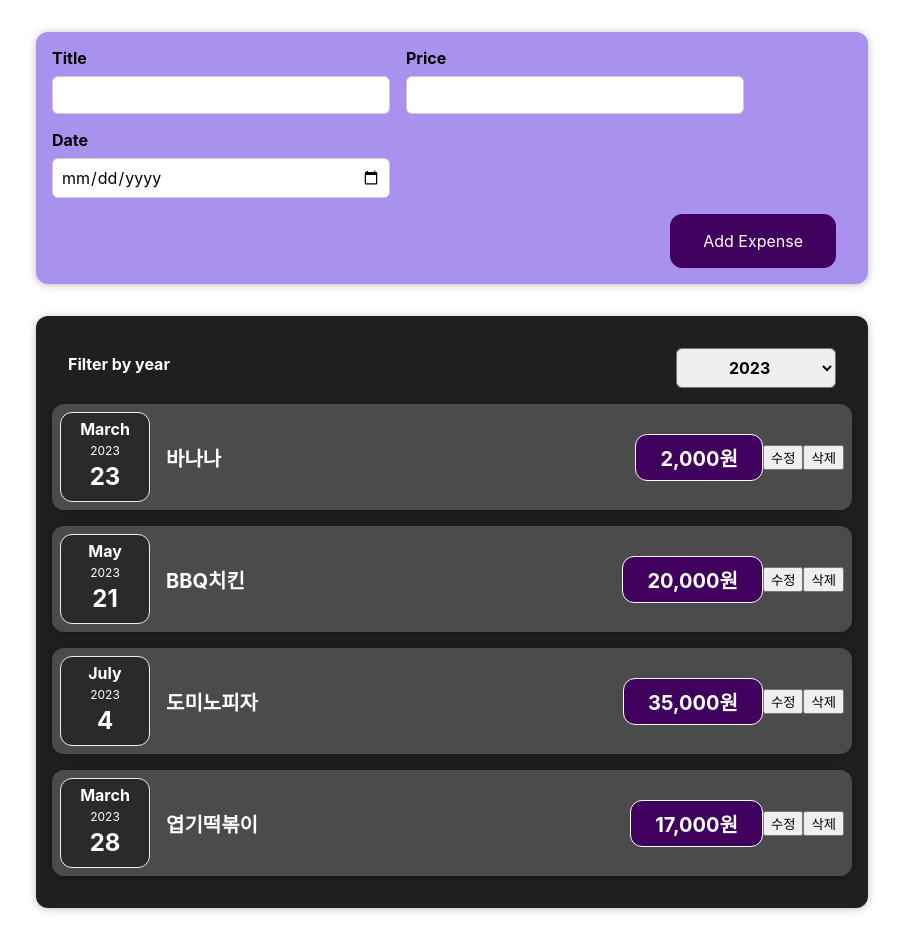
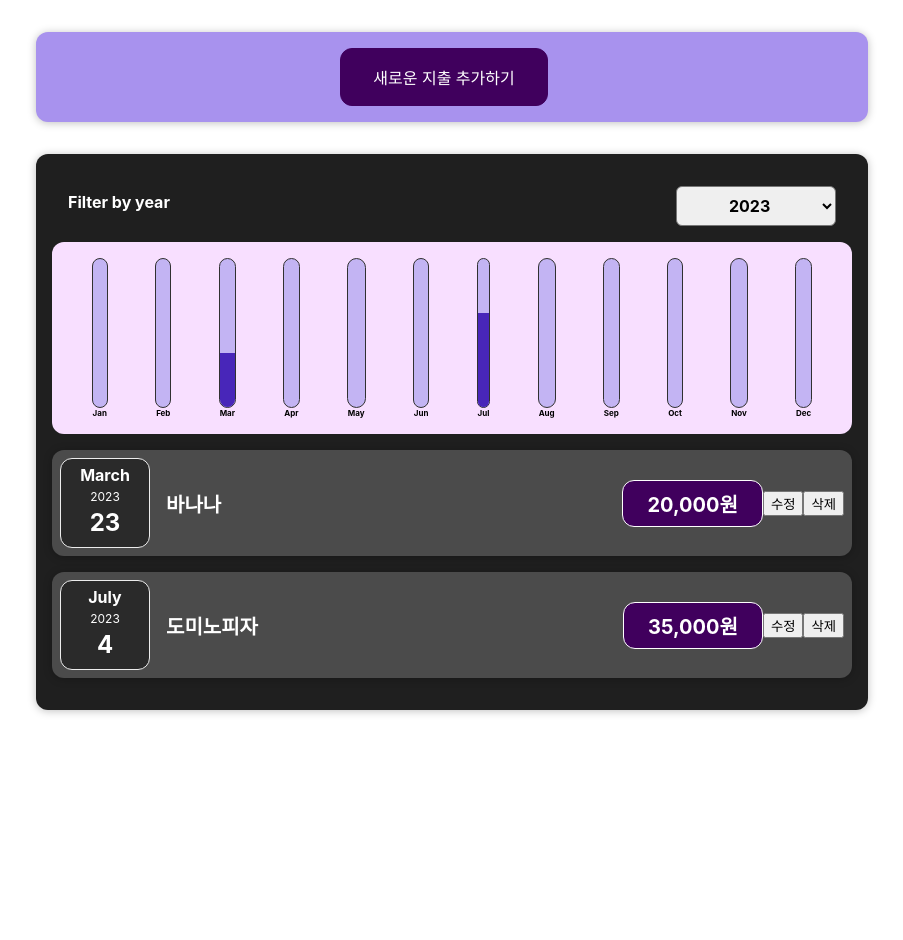
Before and after one commit to najaeseong1/react-study20231030, a React (Create React App) app: page / in a window 1280 px wide. Shown: the whole page, without its empty margins (188-1091 px from the left). After the commit the page ends 800 px from the top, so only its background shows below. Built offline with nearby package versions, Linux system fonts and the light colour scheme.

Commit message:
2023-11-02 연도별필터링, 조건부 렌더링, 차트 구현까지

```diff
--- a/src/App.js
+++ b/src/App.js
@@ -1,44 +1,58 @@
-import React from 'react';
+import React, { useState } from 'react';
 import './App.css';
 import Expenses from './components/Expenses/Expenses';
 import NewExpense from './components/NewExpense/NewExpense';
 
 const App = () => {
   //지출 항목 객체 배열
-
   const expenses = [
     {
+      id: 1,
       title: '바나나',
-      price: 2000,
+      price: 20000,
       date: new Date(2023, 3 - 1, 23),
     },
     {
+      id: 2,
       title: 'BBQ치킨',
       price: 20000,
-      date: new Date(2023, 5 - 1, 21),
+      date: new Date(2022, 5 - 1, 21),
     },
     {
+      id: 3,
       title: '도미노피자',
       price: 35000,
       date: new Date(2023, 7 - 1, 4),
     },
     {
+      id: 4,
       title: '엽기떡볶이',
       price: 17000,
-      date: new Date(2023, 3 - 1, 28),
+      date: new Date(2021, 3 - 1, 28),
     },
   ];
+
+  //지출 객체배열을 상태변수로 관리
+  const [expenseList, setExpenseList] = useState(expenses);
 
   //ExpenseForm에게 내려보낼 함수
   const addExpenseHandler = (newExpense) => {
     console.log('App 컴포넌트에서 응답함!');
-    console.log(newExpense);
+
+    const modifyExpense = {
+      ...newExpense,
+      id: expenseList[expenseList.length - 1].id + 1,
+    };
+    console.log(modifyExpense);
+
+    setExpenseList([...expenseList, modifyExpense]);
+    console.log(expenseList);
   };
 
   return (
     <>
       <NewExpense onAddExpense={addExpenseHandler} />
-      <Expenses items={expenses} />
+      <Expenses items={expenseList} />
     </>
   );
 };
--- /dev/null
+++ b/src/components/Chart/Chart.css
@@ -0,0 +1,9 @@
+.chart {
+  padding: 1rem;
+  border-radius: 12px;
+  background-color: #f8dfff;
+  text-align: center;
+  display: flex;
+  justify-content: space-around;
+  height: 10rem;
+}
--- /dev/null
+++ b/src/components/Chart/Chart.js
@@ -0,0 +1,34 @@
+import React from 'react';
+
+import ChartBar from './ChartBar';
+import './Chart.css';
+
+const Chart = ({ dataPoints }) => {
+  // 1년치 지출 총액이 필요하다! (그래야 비율을 설정할 수 있으니까!)
+  const dataPointValues = dataPoints.map((dp) => dp.value); //지출액들만 월별로 추출.
+
+  //1년치 총액
+  //a: 리턴결과에 대한 누적값, b: 배열에서 하나씩 꺼낸 값
+  const totalValue = dataPointValues.reduce((a, b) => a + b, 0); //0: 초기값
+
+  // 그 중에서 제일 지출이 높은 값
+  //   const maximumValue = Math.max(...dataPointValues);
+  //   console.log('maximum: ', maximumValue);
+
+  return (
+    <div className='chart'>
+      {dataPoints.map(({ label, value }) => {
+        return (
+          <ChartBar
+            key={label}
+            label={label}
+            currentValue={value}
+            maxValue={totalValue}
+          />
+        );
+      })}
+    </div>
+  );
+};
+
+export default Chart;
--- /dev/null
+++ b/src/components/Chart/ChartBar.css
@@ -0,0 +1,30 @@
+.chart-bar {
+  height: 100%;
+  display: flex;
+  flex-direction: column;
+  align-items: center;
+}
+
+.chart-bar__inner {
+  height: 100%;
+  width: 100%;
+  border: 1px solid #313131;
+  border-radius: 12px;
+  background-color: #c3b4f3;
+  overflow: hidden;
+  display: flex;
+  flex-direction: column;
+  justify-content: flex-end;
+}
+
+.chart-bar__fill {
+  background-color: #4826b9;
+  width: 100%;
+  transition: all 0.3s ease-out;
+}
+
+.chart-bar__label {
+  font-weight: bold;
+  font-size: 0.5rem;
+  text-align: center;
+}
--- /dev/null
+++ b/src/components/Chart/ChartBar.js
@@ -0,0 +1,26 @@
+import React from 'react';
+
+import './ChartBar.css';
+
+const ChartBar = ({ label, currentValue, maxValue }) => {
+  let barFillHeight = '0%';
+
+  if (maxValue > 0) {
+    const percentage = (currentValue / maxValue) * 100;
+    barFillHeight = percentage + '%';
+  }
+
+  return (
+    <div className='chart-bar'>
+      <div className='chart-bar__inner'>
+        <div
+          className='chart-bar__fill'
+          style={{ height: barFillHeight }}
+        ></div>
+      </div>
+      <div className='chart-bar__label'>{label}</div>
+    </div>
+  );
+};
+
+export default ChartBar;
--- /dev/null
+++ b/src/components/Expenses/ExpenseChart.js
@@ -0,0 +1,34 @@
+import React from 'react';
+
+import Chart from '../Chart/Chart';
+
+const ExpenseChart = ({ expenses }) => {
+  const chartDataPoints = [
+    { label: 'Jan', value: 0 },
+    { label: 'Feb', value: 0 },
+    { label: 'Mar', value: 0 },
+    { label: 'Apr', value: 0 },
+    { label: 'May', value: 0 },
+    { label: 'Jun', value: 0 },
+    { label: 'Jul', value: 0 },
+    { label: 'Aug', value: 0 },
+    { label: 'Sep', value: 0 },
+    { label: 'Oct', value: 0 },
+    { label: 'Nov', value: 0 },
+    { label: 'Dec', value: 0 },
+  ];
+
+  // 선택년도의 모든 지출데이터를 꺼내서 월을 추출하면서
+  // 해당 월의 지출액을 chartDataPoints의 월 value에 누적.
+  expenses.forEach((exp) => {
+    // 이 월 정보는 실제 월에서 1이 빠져있다.
+    const expenseMonth = exp.date.getMonth();
+    const expensePrice = exp.price;
+
+    chartDataPoints[expenseMonth].value += expensePrice;
+  });
+
+  return <Chart dataPoints={chartDataPoints} />;
+};
+
+export default ExpenseChart;
--- a/src/components/Expenses/Expenses.css
+++ b/src/components/Expenses/Expenses.css
@@ -7,3 +7,10 @@
   border-radius: 12px;
   box-shadow: 0 1px 8px rgba(0, 0, 0, 0.25);
 }
+
+.expenses p {
+  color: #fff;
+  font-size: 1.5rem;
+  font-weight: 700;
+  text-align: center;
+}
--- a/src/components/Expenses/Expenses.js
+++ b/src/components/Expenses/Expenses.js
@@ -1,34 +1,62 @@
-import React from 'react';
+import React, { useState } from 'react';
 import ExpenseItem from './ExpenseItem';
 import './Expenses.css';
 import ExpensesFilter from './ExpensesFilter';
 import Card from '../UI/Card';
+import ExpenseChart from './ExpenseChart';
 
 const Expenses = ({ items }) => {
+  console.log('items:', items);
+  // 선택된 연도 상태값 관리
+  const [filteredYear, setFilteredYear] = useState(
+    new Date().getFullYear().toString()
+  );
+
+  // 자식 컴포넌트 ExpensesFilter에 있는 선택 연도를 끌어올리는 함수
   const filterChangeHandler = (selectedYear) => {
-    console.log('Expenses: ', selectedYear);
+    // console.log('Expenses: ', selectedYear);
+    setFilteredYear(selectedYear);
   };
 
   // ExpenseItem을 동적 렌더링하기
-  const iterateExpenseItem = () => {
-    // 자바스크립트 배열의 메서드: map(배열 요소에 적용할 함수)
-    // 콜백 함수의 매개값으로 배열의 요소가 하나씩 전달됨.
-    // 콜백 함수는 배열 요소의 개수만큼 반복됨.
-    // map의 리턴값: 함수가 적용된 각 요소가 담긴 새로운 배열이 리턴됨.
-    return items.map((item) => (
+  // const iterateExpenseItem = () => {
+  //   // 자바스크립트 배열의 메서드: map(배열 요소에 적용할 함수)
+  //   // 콜백 함수의 매개값으로 배열의 요소가 하나씩 전달됨.
+  //   // 콜백 함수는 배열 요소의 개수만큼 반복됨.
+  //   // map의 리턴값: 함수가 적용된 각 요소가 담긴 새로운 배열이 리턴됨.
+  //   return items.map((item) => (
+  //     <ExpenseItem
+  //       key={item.id}
+  //       title={item.title}
+  //       price={item.price}
+  //       date={item.date}
+  //     />
+  //   ));
+  // };
+
+  const filteredItems = items.filter(
+    (item) => item.date.getFullYear().toString() === filteredYear
+  );
+
+  // 조건부 렌더링을 위한 변수
+  let expenseContent = <p>아직 등록된 지출이 없습니다.</p>;
+
+  if (filteredItems.length > 0) {
+    expenseContent = filteredItems.map((item) => (
       <ExpenseItem
+        key={item.id}
         title={item.title}
         price={item.price}
         date={item.date}
       />
     ));
-  };
+  }
 
   return (
     <Card className='expenses'>
       <ExpensesFilter onChangeFilter={filterChangeHandler} />
-
-      {iterateExpenseItem()}
+      <ExpenseChart expenses={filteredItems} />
+      {expenseContent}
     </Card>
   );
 };
--- a/src/components/NewExpense/ExpenseForm.js
+++ b/src/components/NewExpense/ExpenseForm.js
@@ -1,7 +1,7 @@
 import React, { useState } from 'react';
 import './ExpenseForm.css';
 
-const ExpenseForm = ({ onSaveExpense }) => {
+const ExpenseForm = ({ onSaveExpense, onToggle }) => {
   const [userInput, setUserInput] = useState({
     title: '',
     price: '',
@@ -34,7 +34,13 @@
   const formSubmitHandler = (e) => {
     e.preventDefault(); // submit 차단
 
-    onSaveExpense(userInput);
+    const newExpense = {
+      title: userInput.title,
+      price: +userInput.price,
+      date: new Date(userInput.date),
+    };
+
+    onSaveExpense(newExpense);
 
     // 입력창 리셋
     setUserInput({
@@ -42,6 +48,13 @@
       price: '',
       date: '',
     });
+
+    onToggle();
+  };
+
+  const cancelInsertHandler = () => {
+    // console.log('취소 버튼 누름!');
+    onToggle();
   };
 
   return (
@@ -77,6 +90,12 @@
         </div>
       </div>
       <div className='new-expense__actions'>
+        <button
+          type='button'
+          onClick={cancelInsertHandler}
+        >
+          Cancel
+        </button>
         <button type='submit'>Add Expense</button>
       </div>
     </form>
--- a/src/components/NewExpense/NewExpense.js
+++ b/src/components/NewExpense/NewExpense.js
@@ -1,13 +1,27 @@
-import React from 'react';
+import React, { useState } from 'react';
 import './NewExpense.css';
 import ExpenseForm from './ExpenseForm';
 
 const NewExpense = ({ onAddExpense }) => {
-  return (
-    <div className='new-expense'>
-      <ExpenseForm onSaveExpense={onAddExpense} />
-    </div>
+  const [expenseToggle, setExpenseToggle] = useState(false);
+
+  const startInsertModeHandler = () => setExpenseToggle(true);
+  const stopInsertModeHandler = () => setExpenseToggle(false);
+
+  let newExpenseContent = (
+    <button onClick={startInsertModeHandler}>새로운 지출 추가하기</button>
   );
+
+  if (expenseToggle) {
+    newExpenseContent = (
+      <ExpenseForm
+        onSaveExpense={onAddExpense}
+        onToggle={stopInsertModeHandler}
+      />
+    );
+  }
+
+  return <div className='new-expense'>{newExpenseContent}</div>;
 };
 
 export default NewExpense;
```
